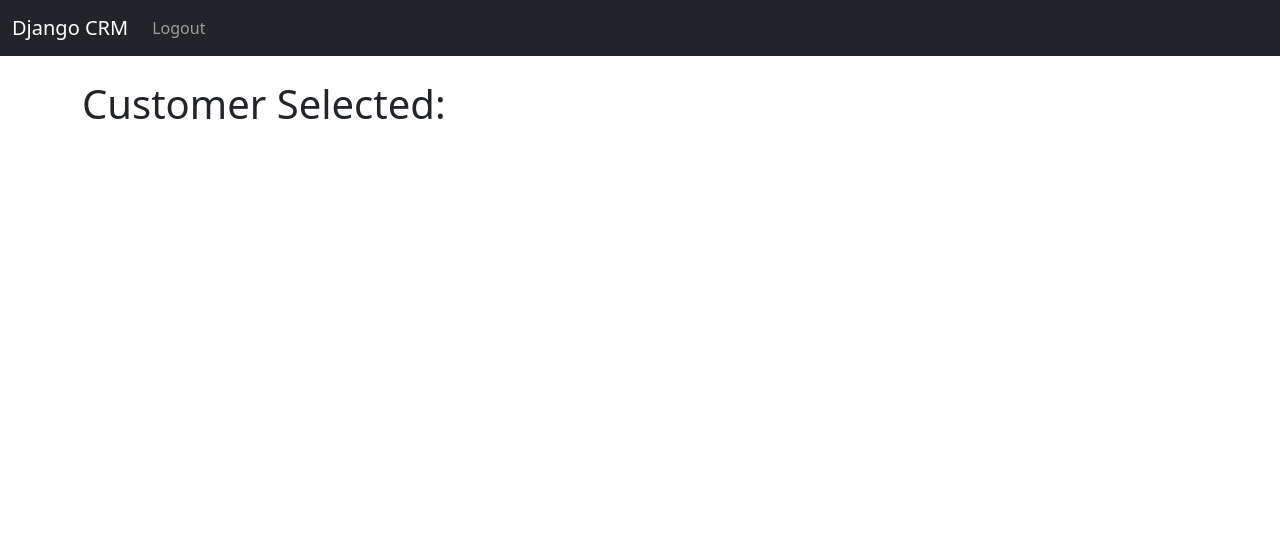
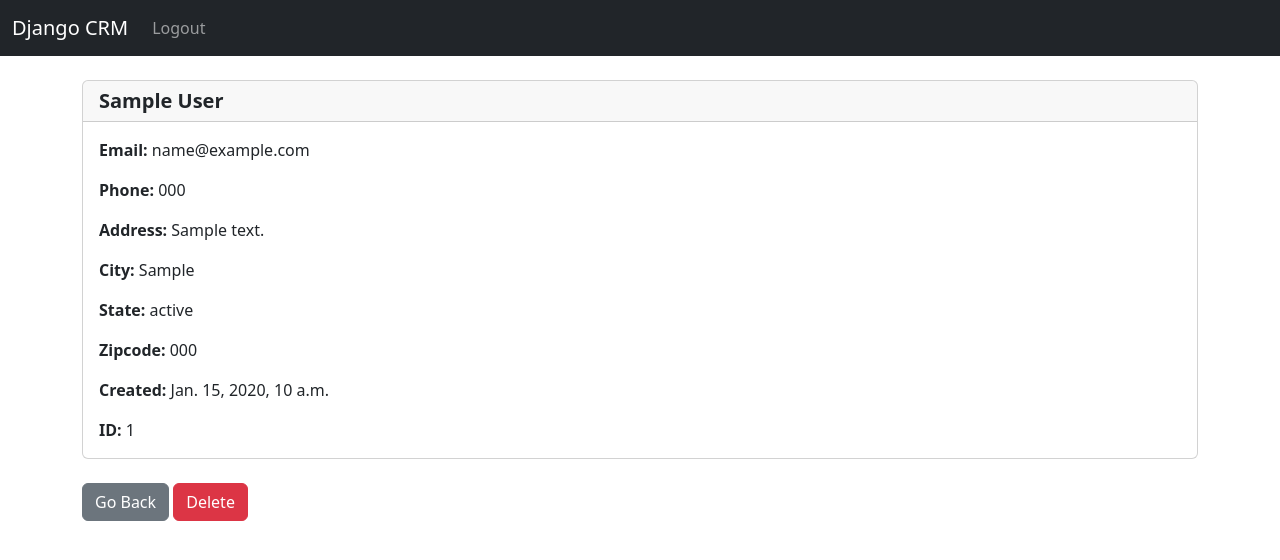
Before and after one commit to LucasCueli/CRM-Project, a Django app: page /customer/1 in a window 1280 px wide. Shown: the top 560 px of the page. Run offline with Django 5.2, Linux system fonts and the light colour scheme; a user stored in the database is signed in; tables that the repository leaves empty hold one stand-in row (values such as "Sample post").

Commit message:
Updating Project, adding some new functions, view Customers, Delete customers

```diff
--- a/website/templates/customer.html
+++ b/website/templates/customer.html
@@ -1,6 +1,28 @@
 {% extends 'base.html' %}
 {% block content %}
 
-<h1> Customer Selected: </h1>
+<div class="card">
+    <h5 class="card-header">
+        <Strong>{{ customer_selected.first_name }}
+        {{ customer_selected.last_name }}</Strong>
+    </h5>
+    <div class="card-body">
+
+        <p class="card-text"><Strong>Email:</Strong> {{ customer_selected.email }}</p>
+        <p class="card-text"><Strong>Phone:</Strong> {{ customer_selected.phone }}</p>
+        <p class="card-text"><Strong>Address:</Strong> {{ customer_selected.address }}</p>
+        <p class="card-text"><Strong>City:</Strong> {{ customer_selected.city }}</p>
+        <p class="card-text"><Strong>State:</Strong> {{ customer_selected.state }}</p>
+        <p class="card-text"><Strong>Zipcode:</Strong> {{ customer_selected.zipcode }}</p>
+        <p class="card-text"><Strong>Created:</Strong> {{ customer_selected.created_at }}</p>
+        <p class="card-text"><Strong>ID:</Strong> {{ customer_selected.id }}</p>
+
+    </div>
+  </div>
+
+   <br/>
+   <a href="{% url 'home' %}" class="btn btn-secondary">Go Back</a>
+
+   <a href="{% url 'home' %}" class="btn btn-danger">Delete</a>
 
 {% endblock %}
--- a/website/templates/home.html
+++ b/website/templates/home.html
@@ -34,7 +34,7 @@
       <td>{{ customer.state }}</td>
       <td>{{ customer.zipcode }}</td>
       <td>{{ customer.created_at }}</td>
-      <td>{{ customer.id }} </td>
+      <td><a href="{% url 'customer' customer.id %}">{{ customer.id }}</a></td>
     </tr>
   {% endfor %}
 
@@ -47,7 +47,9 @@
 
 {% else %}
 
+<div class="col-md-6 offset-md-3">
 <h1>Login</h1>
+<br/>
 
 <form method="POST" action="{% url 'home' %}">
     {% csrf_token %}
```
